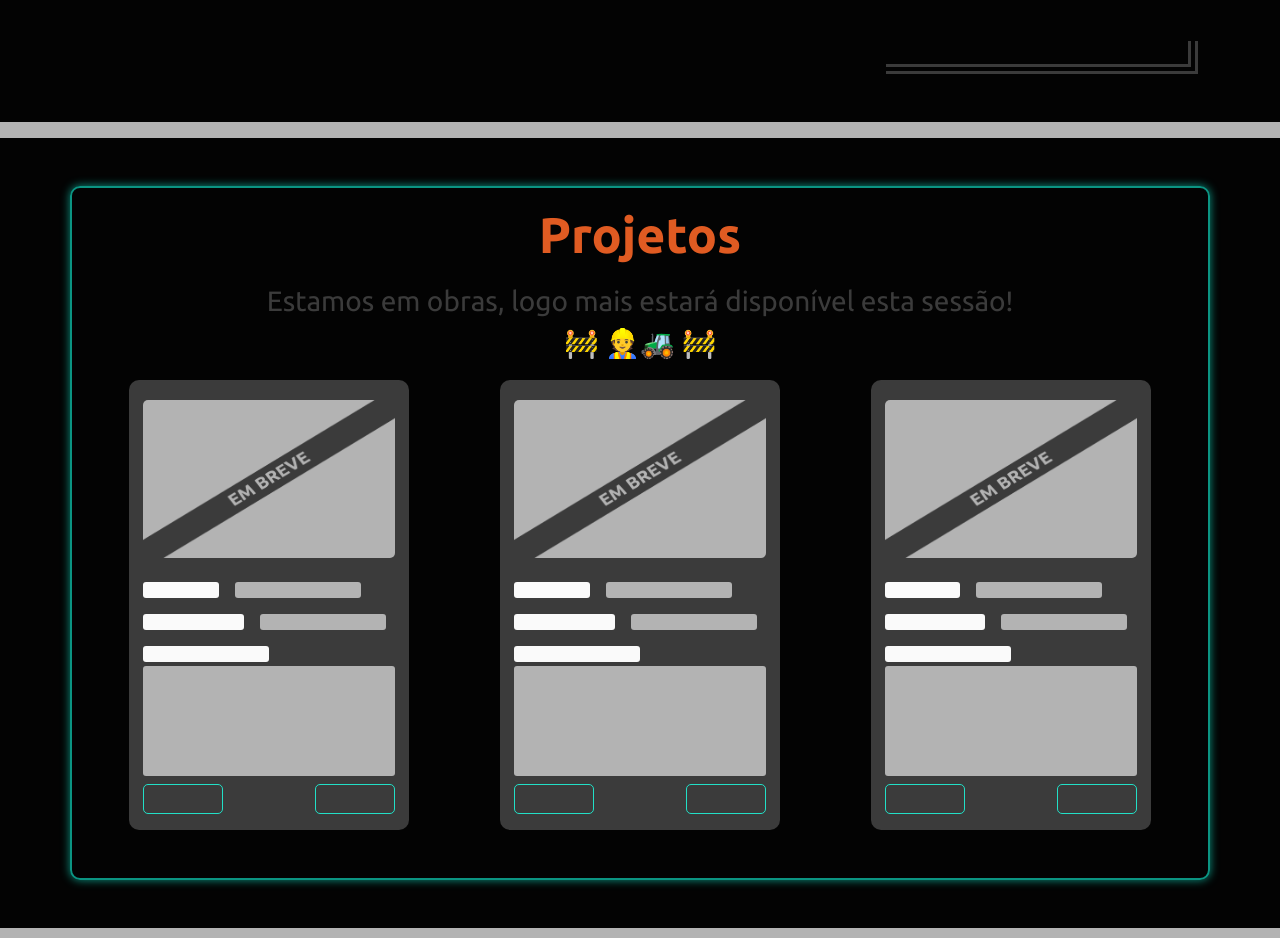
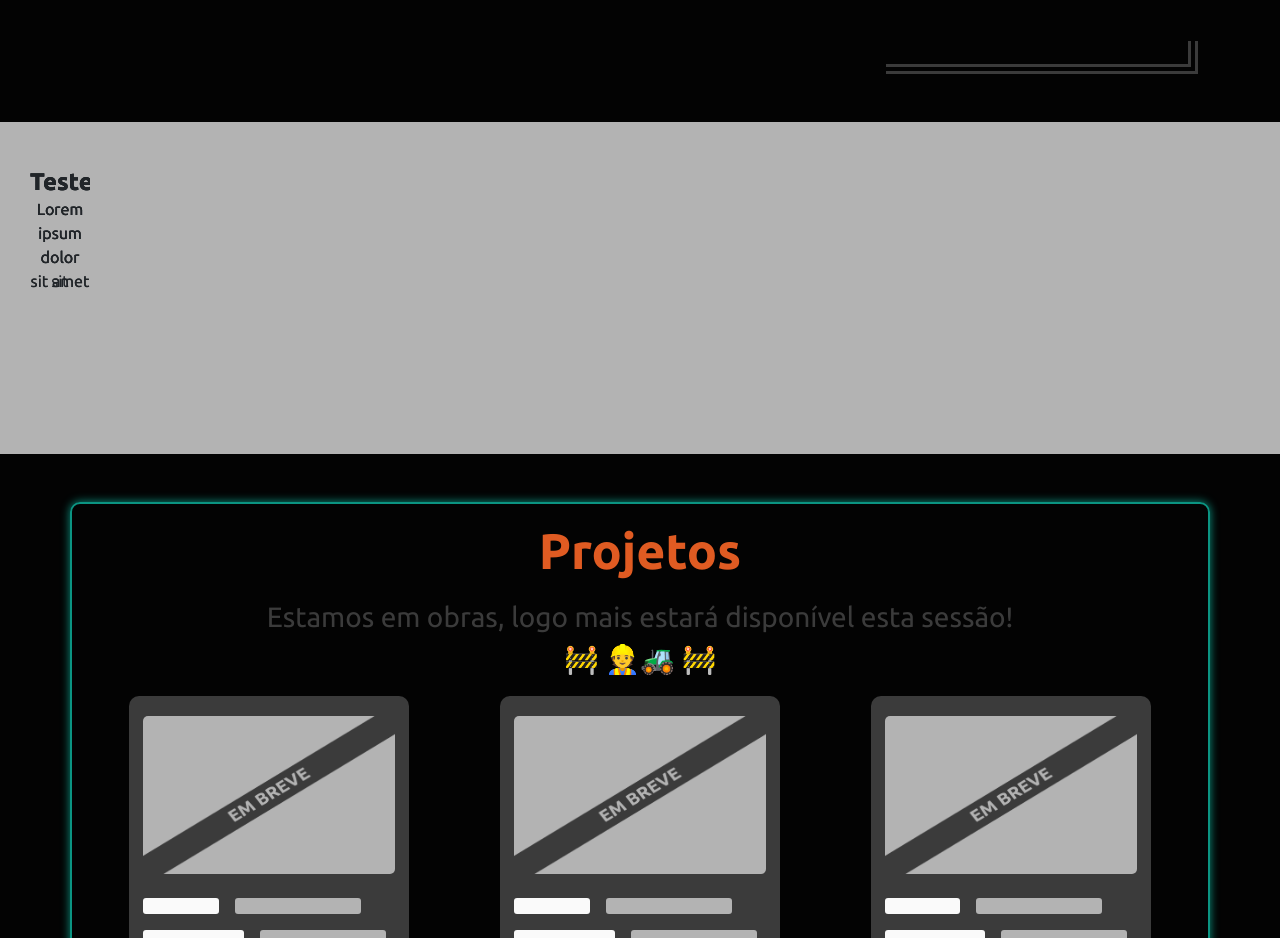
Before and after one commit to guiCarvalhoSP/portf-lio-guilherme-carvalho, an Angular app: page / in a window 1280 px wide. Shown: the part 1300-2238 px from the top of the page. Built offline with nearby package versions, Linux system fonts and the light colour scheme.

Commit message:
Criação de carrossel de slides

```diff
--- a/package.json
+++ b/package.json
@@ -34,6 +34,6 @@
     "karma-coverage": "~2.2.0",
     "karma-jasmine": "~5.1.0",
     "karma-jasmine-html-reporter": "~2.0.0",
-    "typescript": "~4.7.2"
+    "typescript": "~5.0.3"
   }
 }
--- /dev/null
+++ b/src/app/components/carrousel/carrousel.component.html
@@ -0,0 +1,33 @@
+<div class="carousel-container">
+  <div class="gcarousel my-carousel carousel--translate">
+
+    <ng-container *ngFor="let panel of panels; index as i" >
+      <input
+        type="text"
+        class="gcarousel__activator"
+        type="radio"
+        name="carousel"
+        (id)="panel.title"
+        (checked)="panel == panels[0]"
+      />
+
+      <!-- <div class="gcarousel__controls">
+        <label for="{{`${(i == 0) ? panels[panels.length - 1] : panels[i - 1]}` }}" class="gcarousel__control gcarousel__control-backward"></label>
+        <label (for)=" {{ `${(i == panels.length - 1) ? panels[0] : panels[i + 1]}` }}" class="gcarousel__control gcarousel__control-forward"></label>
+      </div> -->
+    </ng-container>
+
+
+      <div class="gcarousel__track" >
+        <li class="gcarousel__slide" *ngFor="let panel of panels">
+          <h4>{{ panel.title }}</h4>
+          <p>{{ panel.content }}</p>
+        </li>
+      </div>
+
+    <div class="gcarousel__indicators" >
+      <label *ngFor="let panel of panels" for={{panel.title}} class="carousel__indicator" ></label>
+    </div>
+
+  </div>
+</div>
--- /dev/null
+++ b/src/app/components/carrousel/carrousel.component.scss
@@ -0,0 +1,158 @@
+@import 'styling';
+
+/**
+  * Control & indicator mixin
+*/
+.gcarousel{
+  height: 250px;
+  width: 100%;
+  overflow: hidden;
+  text-align: center;
+  position: relative;
+  padding: 0;
+  list-style: none;
+
+  // &__slide
+  &__controls,
+  &__activator{
+    display: none;
+  }
+
+  /**
+  * Where the magic happens
+  */
+  @for $num from  1 through 3{
+    &__activator:nth-of-type($num){
+      &:checked ~ .carousel__track {
+        transform: translateX(-(($num - 1) * 100%));
+      }
+
+      &:checked ~ .carousel__slide:nth-of-type($num) {
+        transition: opacity .5s, transform .5s;
+        top: 0;
+        left: 0;
+        right: 0;
+        opacity: 1;
+        transform: scale(1);
+      }
+      &:checked ~ .carousel__controls:nth-of-type($num) {
+        display: block;
+        opacity: 1;
+      }
+      &:checked ~ .carousel__indicators .carousel__indicator:nth-of-type($num){
+        opacity: 1;
+      }
+    }
+  }
+
+  /**
+    * Control element - right/left arrows
+  */
+  &__control{
+    height: 30px;
+    width: 30px;
+    margin-top: -(30px / 2);
+    top: 50%;
+    position: absolute;
+    display: block;
+    cursor: pointer;
+    border-width: 5px 5px 0 0;
+    border-style: solid;
+    border-color: $white;
+    opacity: .35;
+    outline: 0;
+    z-index: 3;
+
+    &:hover{
+      opacity: 1;
+    }
+
+    &-backward {
+      left: 10px;
+      transform:  rotate(-135deg);
+    }
+
+    &-forward {
+      right: 10px;
+      transform: rotate(45deg);
+    }
+  }
+
+  /**
+    * Element for holding slide indicators
+  */
+  &__indicators {
+    position: absolute;
+    bottom: 20px;
+    width: 100%;
+    text-align: center;
+  }
+
+  /**
+    * Indicator for indicating active slide
+  */
+  &__indicator {
+    height: 15px;
+    width: 15px;
+    border-radius: 100%;
+    display: inline-block;
+    z-index: 2;
+    cursor: pointer;
+    opacity: .35;
+    margin: 0 2.5px 0 2.5px;
+    &:hover {
+      opacity: .75;
+    }
+  }
+
+  /**
+    * Create rules for when slides are contained within a track
+  */
+  &__track {
+    position: absolute;
+    top: 0;
+    right: 0;
+    bottom: 0;
+    left: 0;
+    padding: 0;
+    margin: 0;
+    transition: transform .5s ease 0s;
+
+    .gcarousel__slide {
+      display: block;
+      width: 100%;
+      opacity: 1;
+      @for $num from  1 through 3{
+
+        &:nth-of-type($num){
+          transform: translateX(($num - 1) * 100%);
+        }
+      }
+    }
+  }
+
+  &__slide {
+    height: 100%;
+    position: absolute;
+    overflow-y: auto;
+    opacity: 0;
+  }
+
+}
+
+.carousel-container {
+  display: inline-block;
+}
+
+.my-carousel {
+  border-radius: 5px;
+  margin: 30px;
+}
+
+.gcarousel__slide {
+  overflow: hidden;
+}
+
+.gcarousel__indicator {
+  background-color: $white;
+}
--- /dev/null
+++ b/src/app/components/carrousel/carrousel.component.ts
@@ -0,0 +1,33 @@
+import { ChangeDetectionStrategy, Component, Input, OnInit } from '@angular/core';
+import { IPanelContent } from 'src/app/utils/IPainelContent';
+
+@Component({
+  selector: 'app-carrousel',
+  templateUrl: './carrousel.component.html',
+  styleUrls: ['./carrousel.component.scss'],
+  changeDetection: ChangeDetectionStrategy.OnPush
+})
+export class CarrouselComponent implements OnInit {
+
+  // @Input()
+  panels: IPanelContent[] = [
+    {
+      title: 'Teste',
+      content: 'Lorem ipsum dolor sit',
+    },
+    {
+      title: 'Teste2',
+      content: 'Lorem ipsum dolor sit amet ',
+    },
+    {
+      title: 'Teste3',
+      content: 'Lorem ipsum dolor sit amet ',
+    },
+];
+
+  constructor() { }
+
+  ngOnInit(): void {
+  }
+
+}
--- a/src/app/pages/home/home.component.html
+++ b/src/app/pages/home/home.component.html
@@ -1,5 +1,9 @@
 <main>
     <app-skills [lenguages]="lenguagesIcons" [tools]="toolsIcons"></app-skills>
+
+    <div class="w-50">
+        <app-carrousel></app-carrousel>
+    </div>
 
     <app-projects></app-projects>
 
--- /dev/null
+++ b/src/app/utils/IPainelContent.ts
@@ -0,0 +1,5 @@
+export interface IPanelContent {
+  title: string;
+  content: string;
+  imageUrl?: string;
+}
```
Also changed, not shown: src/app/components/components.module.ts (+5 -2 lines), 2 other files (tests, documents, lock files or other folders).
